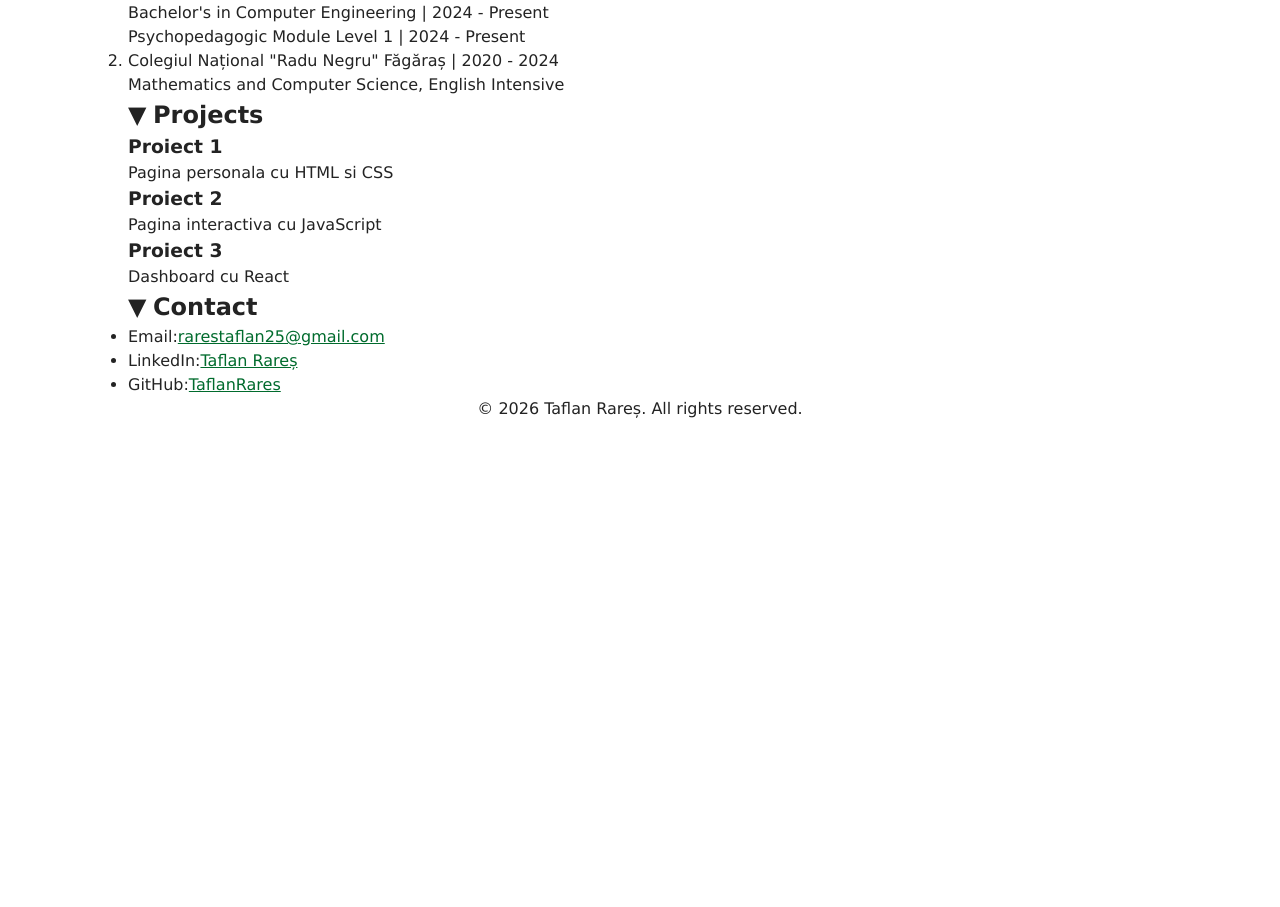
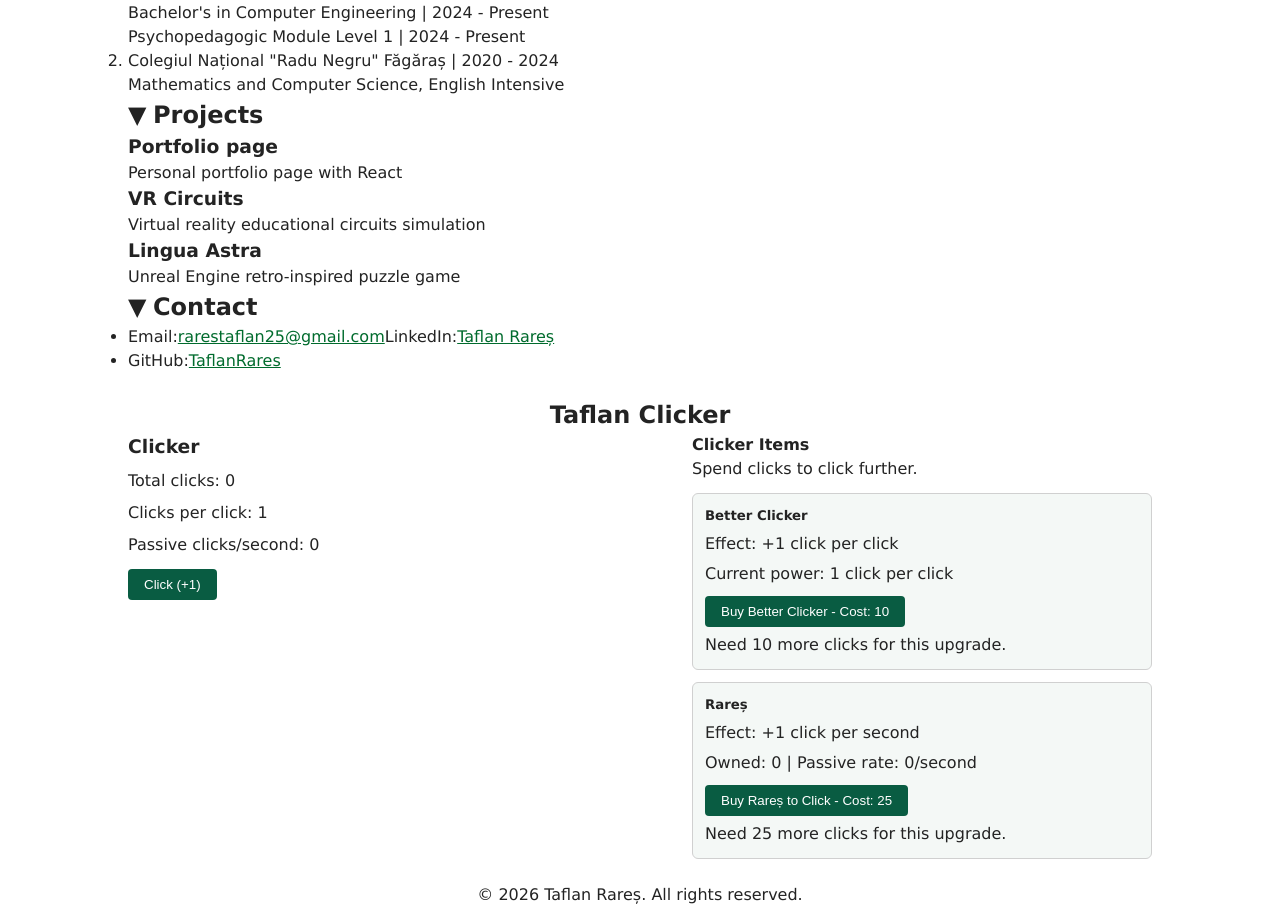
Before and after one commit to TaflanRares/web-programming-laboratory, a React (Vite) app: page / in a window 1280 px wide. Shown: the part 483-1390 px from the top of the page. Before the commit the page ends 904 px from the top, so only its background shows below. Built offline with nearby package versions, Linux system fonts and the light colour scheme.

Commit message:
Lab 4 feat: added basic clicker game

```diff
--- a/src/App.css
+++ b/src/App.css
@@ -98,6 +98,59 @@ body.dark-mode nav ul li a:hover {
   background-color: #10924a;
 }
 
+#clicker {
+  width: 100%;
+}
+
+.clicker-layout {
+  width: 100%;
+  display: grid;
+  grid-template-columns: minmax(0, 1fr) minmax(0, 1fr);
+  gap: 20px;
+  align-items: start;
+}
+
+.clicker-panel {
+  justify-self: start;
+  width: 100%;
+  text-align: left;
+}
+
+.clicker-panel p {
+  margin-top: 8px;
+}
+
+.clicker-panel button {
+  margin-top: 12px;
+}
+
+.clicker-items-panel {
+  justify-self: end;
+  width: min(100%, 460px);
+  text-align: left;
+}
+
+.clicker-item-card {
+  margin-top: 12px;
+  padding: 12px;
+  border: 1px solid #d0d0d0;
+  border-radius: 6px;
+  background-color: #f4f8f6;
+}
+
+.clicker-item-card p {
+  margin-top: 6px;
+}
+
+.clicker-item-card button {
+  margin-top: 10px;
+}
+
+body.dark-mode .clicker-item-card {
+  background-color: var(--form-background);
+  border-color: #444444;
+}
+
 @media (max-width: 768px) {
   nav ul {
     display: flex;
@@ -109,4 +162,14 @@ body.dark-mode nav ul li a:hover {
   nav ul li a {
     padding: 8px 12px;
   }
+
+  .clicker-layout {
+    grid-template-columns: 1fr;
+  }
+
+  .clicker-items-panel,
+  .clicker-panel {
+    justify-self: stretch;
+    width: 100%;
+  }
 }
--- a/src/App.jsx
+++ b/src/App.jsx
@@ -1,10 +1,14 @@
-import { useState } from 'react'
-import reactLogo from './assets/react.svg'
-import viteLogo from '/vite.svg'
 import profilePicture from './assets/RaresPFP.jpeg'
 import './App.css'
 
 import Card from './components/Card.jsx';
+import Clicker from './components/Clicker.jsx';
+
+const projects = [
+  { title: "Portfolio page", description: "Personal portfolio page with React" },
+  { title: "VR Circuits", description: "Virtual reality educational circuits simulation" },
+  { title: "Lingua Astra", description: "Unreal Engine retro-inspired puzzle game" },
+];
 
 function App() {
   return (
@@ -52,9 +56,9 @@ function App() {
           <h2>Projects</h2>
           <div className="section-collapsable">
             <ul id="projects-list">
-              <Card title="Proiect 1" description="Pagina personala cu HTML si CSS" />
-              <Card title="Proiect 2" description="Pagina interactiva cu JavaScript" />
-              <Card title="Proiect 3" description="Dashboard cu React" />
+              {projects.map((project, index) => (
+                <Card key={index} title={project.title} description={project.description} />
+              ))}
             </ul>
           </div>
         </section>
@@ -68,8 +72,6 @@ function App() {
               <a href="mailto:rarestaflan25@gmail.com">
                 rarestaflan25@gmail.com
               </a>
-            </li>
-            <li>
               LinkedIn:
               <a href="https://www.linkedin.com/in/rarestaflan/">
                 Taflan Rareș
@@ -83,6 +85,14 @@ function App() {
             </li>
           </ul>
         </div>
+        <br/>
+
+        <section id="clicker">
+          <h1>Taflan Clicker</h1>
+          <Clicker />
+        </section>
+
+        <br/>
         <p style={{ textAlign: 'center' }}>&copy; 2026 Taflan Rareș. All rights reserved.</p>
       </footer>
     </>
--- /dev/null
+++ b/src/components/Clicker.jsx
@@ -0,0 +1,87 @@
+import { useEffect, useState } from 'react';
+import ClickerItems from './ClickerItems.jsx';
+
+const BASE_CLICK_POWER_COST = 10;
+const CLICK_POWER_COST_GROWTH = 1.5;
+const BASE_PASSIVE_COST = 25;
+const PASSIVE_COST_GROWTH = 1.8;
+const PASSIVE_CLICKS_PER_GATHERER = 1;
+
+function Clicker() {
+    const [clicks, setClicks] = useState(0);
+    const [clicksPerClick, setClicksPerClick] = useState(1);
+    const [clickPowerUpgradesBought, setClickPowerUpgradesBought] = useState(0);
+    const [passiveGatherersBought, setPassiveGatherersBought] = useState(0);
+
+    const clickPowerUpgradeCost = Math.floor(
+        BASE_CLICK_POWER_COST * Math.pow(CLICK_POWER_COST_GROWTH, clickPowerUpgradesBought)
+    );
+    const passiveGathererCost = Math.floor(
+        BASE_PASSIVE_COST * Math.pow(PASSIVE_COST_GROWTH, passiveGatherersBought)
+    );
+    const passiveClicksPerSecond = passiveGatherersBought * PASSIVE_CLICKS_PER_GATHERER;
+
+    useEffect(() => {
+        if (passiveClicksPerSecond === 0) {
+            return undefined;
+        }
+
+        const intervalId = setInterval(() => {
+            setClicks((prevClicks) => prevClicks + passiveClicksPerSecond);
+        }, 1000);
+
+        return () => {
+            clearInterval(intervalId);
+        };
+    }, [passiveClicksPerSecond]);
+
+    const handleClick = () => {
+        setClicks((prevClicks) => prevClicks + clicksPerClick);
+    };
+
+    const handleBuyClickPowerUpgrade = () => {
+        if (clicks < clickPowerUpgradeCost) {
+            return;
+        }
+
+        setClicks((prevClicks) => prevClicks - clickPowerUpgradeCost);
+        setClicksPerClick((prevClicksPerClick) => prevClicksPerClick + 1);
+        setClickPowerUpgradesBought((prevUpgradesBought) => prevUpgradesBought + 1);
+    };
+
+    const handleBuyPassiveGatherer = () => {
+        if (clicks < passiveGathererCost) {
+            return;
+        }
+
+        setClicks((prevClicks) => prevClicks - passiveGathererCost);
+        setPassiveGatherersBought((prevPassiveGatherers) => prevPassiveGatherers + 1);
+    };
+
+    return (
+        <div className="clicker-layout">
+            <section className="clicker-panel" aria-label="Clicker panel">
+                <h3>Clicker</h3>
+                <p>Total clicks: {clicks}</p>
+                <p>Clicks per click: {clicksPerClick}</p>
+                <p>Passive clicks/second: {passiveClicksPerSecond}</p>
+                <button type="button" onClick={handleClick}>
+                    Click (+{clicksPerClick})
+                </button>
+            </section>
+
+            <ClickerItems
+                clicks={clicks}
+                clicksPerClick={clicksPerClick}
+                clickPowerUpgradeCost={clickPowerUpgradeCost}
+                onBuyClickPowerUpgrade={handleBuyClickPowerUpgrade}
+                passiveGatherers={passiveGatherersBought}
+                passiveGathererCost={passiveGathererCost}
+                passiveClicksPerSecond={passiveClicksPerSecond}
+                onBuyPassiveGatherer={handleBuyPassiveGatherer}
+            />
+        </div>
+    );
+}
+
+export default Clicker;
--- /dev/null
+++ b/src/components/ClickerItems.jsx
@@ -0,0 +1,67 @@
+function ClickerItems({
+    clicks,
+    clicksPerClick,
+    clickPowerUpgradeCost,
+    onBuyClickPowerUpgrade,
+    passiveGatherers,
+    passiveGathererCost,
+    passiveClicksPerSecond,
+    onBuyPassiveGatherer,
+}) {
+    const canBuyClickPowerUpgrade = clicks >= clickPowerUpgradeCost;
+    const missingClicksForClickPower = Math.max(clickPowerUpgradeCost - clicks, 0);
+
+    const canBuyPassiveGatherer = clicks >= passiveGathererCost;
+    const missingClicksForPassive = Math.max(passiveGathererCost - clicks, 0);
+
+    return (
+        <section className="clicker-items-panel" aria-label="Clicker upgrades">
+            <h4>Clicker Items</h4>
+            <p>Spend clicks to click further.</p>
+
+            <div className="clicker-item-card">
+                <h5>Better Clicker</h5>
+                <p>Effect: +1 click per click</p>
+                <p>
+                    Current power: {clicksPerClick} click{clicksPerClick === 1 ? '' : 's'} per click
+                </p>
+                <button
+                    type="button"
+                    onClick={onBuyClickPowerUpgrade}
+                    disabled={!canBuyClickPowerUpgrade}
+                >
+                    Buy Better Clicker - Cost: {clickPowerUpgradeCost}
+                </button>
+                {!canBuyClickPowerUpgrade && (
+                    <p>
+                        Need {missingClicksForClickPower} more click
+                        {missingClicksForClickPower === 1 ? '' : 's'} for this upgrade.
+                    </p>
+                )}
+            </div>
+
+            <div className="clicker-item-card">
+                <h5>Rareș</h5>
+                <p>Effect: +1 click per second</p>
+                <p>
+                    Owned: {passiveGatherers} | Passive rate: {passiveClicksPerSecond}/second
+                </p>
+                <button
+                    type="button"
+                    onClick={onBuyPassiveGatherer}
+                    disabled={!canBuyPassiveGatherer}
+                >
+                    Buy Rareș to Click - Cost: {passiveGathererCost}
+                </button>
+                {!canBuyPassiveGatherer && (
+                    <p>
+                        Need {missingClicksForPassive} more click
+                        {missingClicksForPassive === 1 ? '' : 's'} for this upgrade.
+                    </p>
+                )}
+            </div>
+        </section>
+    );
+}
+
+export default ClickerItems;
```
